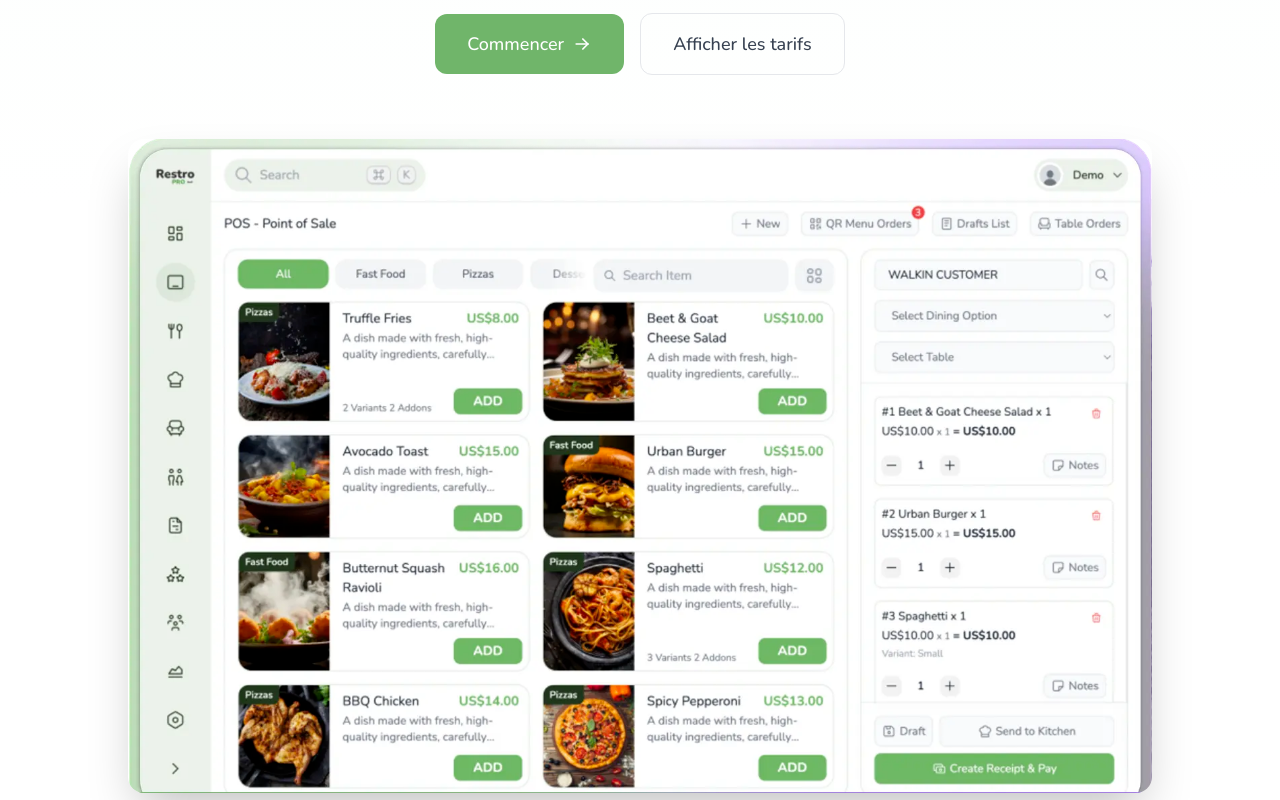
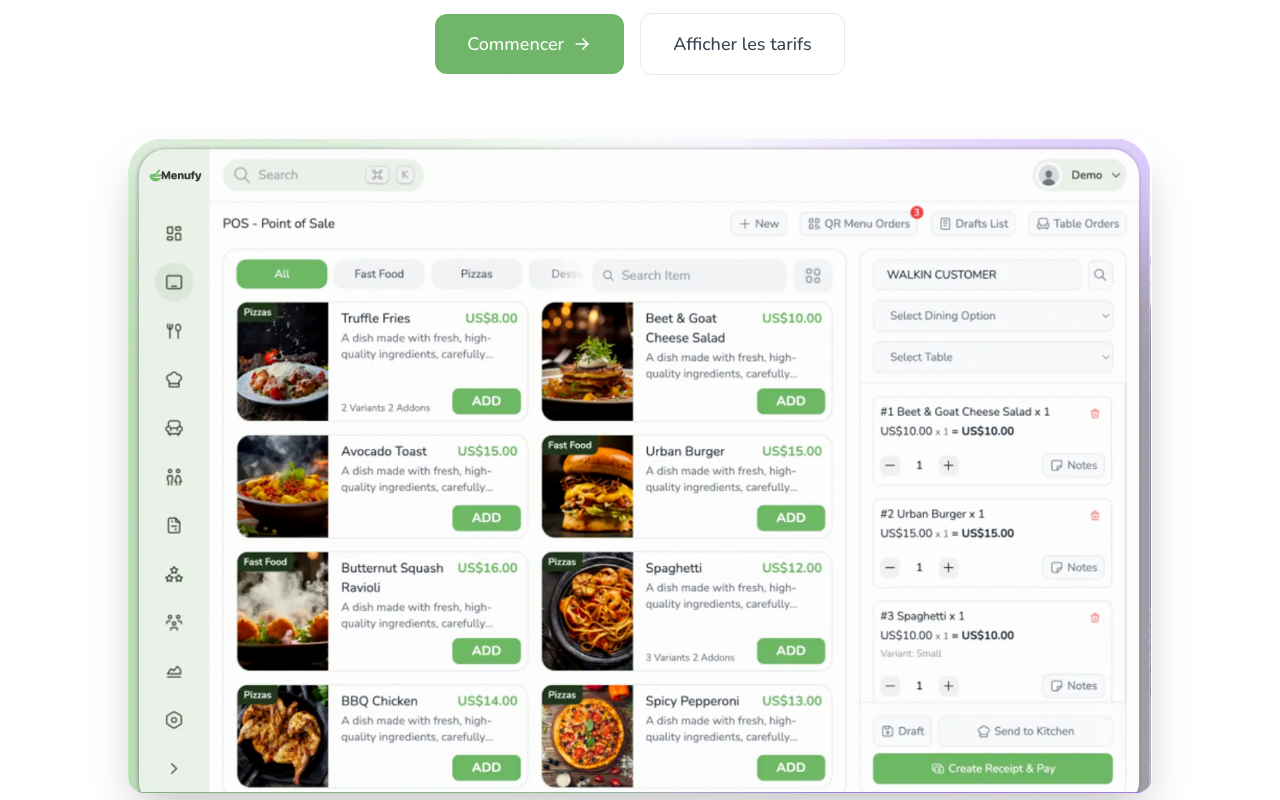
Before and after one commit to kevinkenfack/restaurant-saas, a React (Vite) app in the folder resto-frontend/: page / in a window 1280 px wide. Shown: the part 500-1300 px from the top of the page. Built offline with nearby package versions, Linux system fonts and the light colour scheme; no server answers.

Commit message:
feat: mise à jour de l'URL de l'image héro pour inclure un paramètre de version
Signed-off-by: Kevin Kenfack <kenfackjoelkevin@yahoo.com>

```diff
--- a/resto-frontend/src/views/LandingPage/LandingPage.jsx
+++ b/resto-frontend/src/views/LandingPage/LandingPage.jsx
@@ -135,7 +135,7 @@ export default function LandingPage() {
       <div className="container mx-auto px-4 sm:px-6 lg:px-12 -mt-12 sm:-mt-16">
         <div className="max-w-5xl mx-auto">
           <img
-            src="/assets/hero.png"
+            src="/assets/hero.png?v=5"
             alt="menufy image"
             className="w-full rounded-xl sm:rounded-2xl shadow-xl sm:shadow-2xl shadow-gray-900/10"
           />
```
Also changed, not shown: resto-frontend/public/assets/hero.png.
